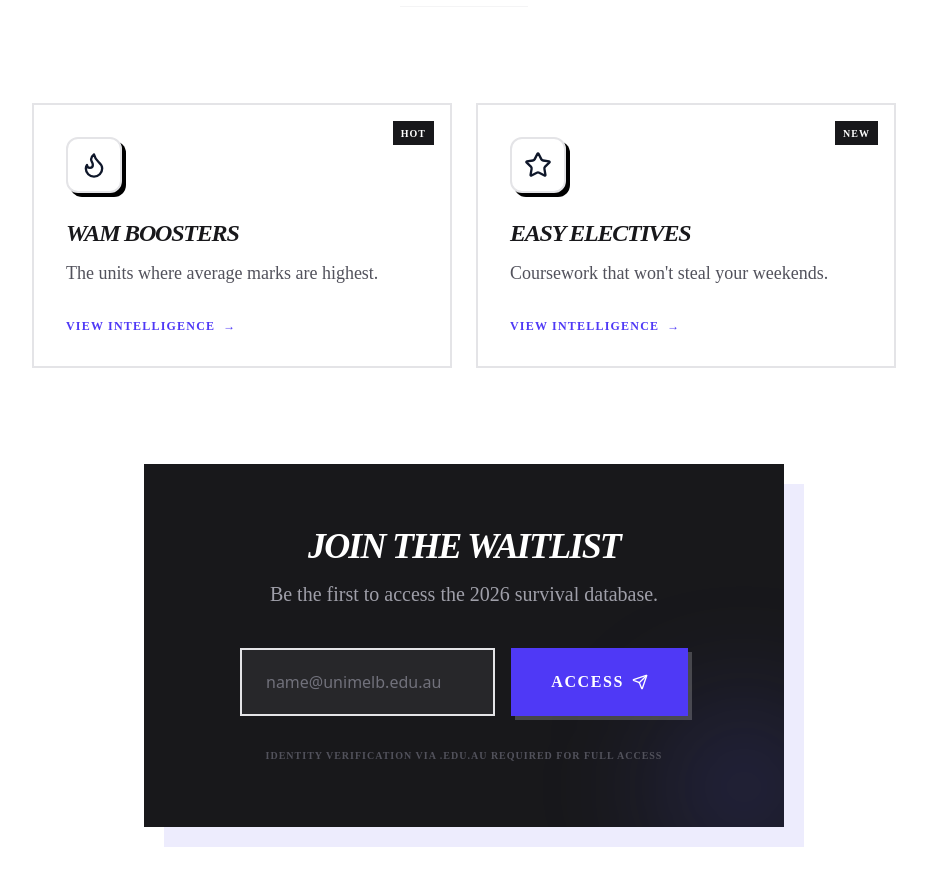
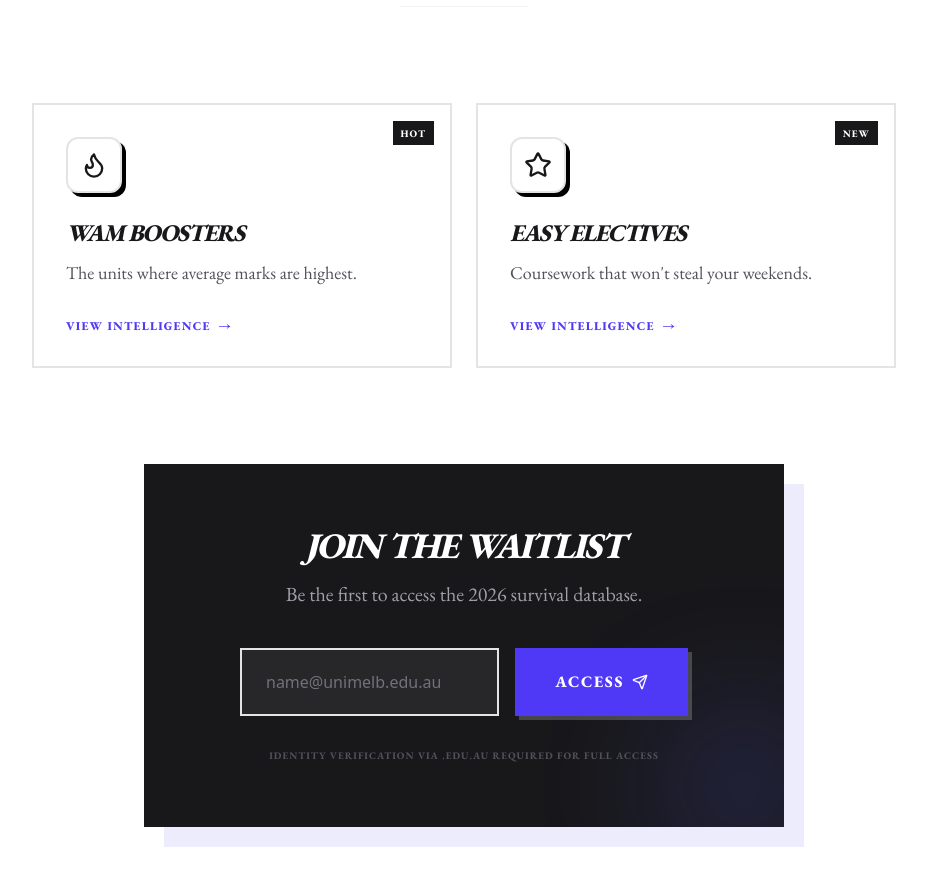
Before and after one commit to RealMarkHzzz/ohmyprofessors-mvp, a Next.js app: page / in a window 1280 px wide. Shown: the part 920-1805 px from the top of the page, without its empty margins (176-1103 px from the left). Built offline with nearby package versions, Linux system fonts and the light colour scheme.

Commit message:
fix: resolve TypeScript errors and CSS import placement for successful Vercel build

```diff
--- a/src/app/globals.css
+++ b/src/app/globals.css
@@ -1,6 +1,5 @@
+@import url('https://fonts.googleapis.com/css2?family=Crimson+Text:wght@400;600;700&family=EB+Garamond:wght@400;500;600;700;800&display=swap');
 @import "tailwindcss";
-
-@import url('https://fonts.googleapis.com/css2?family=Crimson+Text:wght@400;600;700&family=EB+Garamond:wght@400;500;600;700;800&display=swap');
 
 @theme inline {
   --font-serif: "EB Garamond", "Crimson Text", serif;
--- a/src/components/HeroCards.tsx
+++ b/src/components/HeroCards.tsx
@@ -1,12 +1,21 @@
 import React from 'react';
-import { Flame, Moon, Star, ShieldCheck } from 'lucide-react';
+import { Flame, Star, LucideIcon } from 'lucide-react';
+
+interface Card {
+  title: string;
+  description: string;
+  Icon: LucideIcon;
+  color: string;
+  border: string;
+  tag: string;
+}
 
 const HeroCards = () => {
-  const cards = [
+  const cards: Card[] = [
     {
       title: 'WAM Boosters',
       description: 'The units where average marks are highest.',
-      icon: <Flame className="text-orange-500" />,
+      Icon: Flame,
       color: 'bg-orange-50/50',
       border: 'border-orange-200',
       tag: 'HOT'
@@ -14,7 +23,7 @@ const HeroCards = () => {
     {
       title: 'Easy Electives',
       description: 'Coursework that won\'t steal your weekends.',
-      icon: <Star className="text-yellow-500" />,
+      Icon: Star,
       color: 'bg-yellow-50/50',
       border: 'border-yellow-200',
       tag: 'NEW'
@@ -33,7 +42,7 @@ const HeroCards = () => {
           </div>
 
           <div className="mb-6 flex h-14 w-14 items-center justify-center rounded-xl border-2 border-zinc-900 bg-white shadow-[4px_4px_0px_0px_rgba(0,0,0,1)] group-hover:bg-indigo-50 transition-colors">
-            {React.cloneElement(card.icon as React.ReactElement, { className: 'h-7 w-7' })}
+            <card.Icon className="h-7 w-7 text-zinc-900" />
           </div>
 
           <h4 className="mb-3 text-2xl font-black text-zinc-900 uppercase tracking-tighter italic">
```
